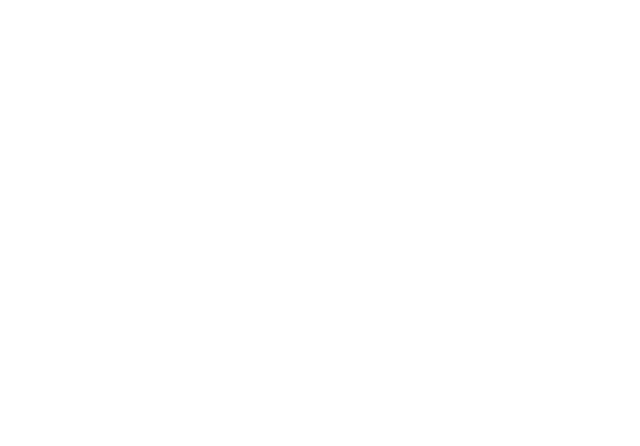
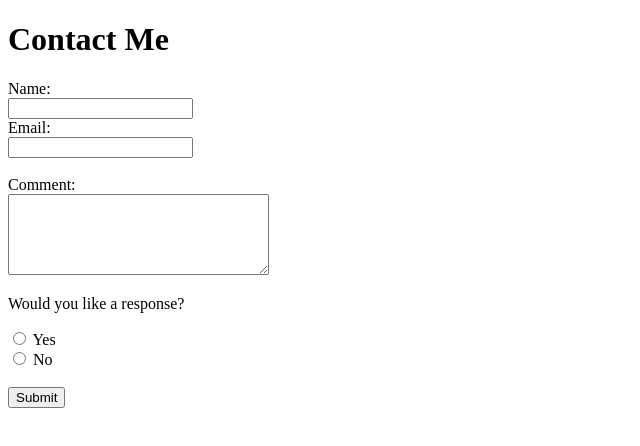
Before and after one commit to codybellemore/EXSM-3932-HTML5-Fundamentals-Project, a plain HTML site: page contact.html in a window 1280 px wide. Shown: the whole page, without its empty margins (0-640 px from the left). Drawn offline with Linux system fonts and the light colour scheme.

Commit message:
Added form elements to contact.html

```diff
--- a/contact.html
+++ b/contact.html
@@ -5,11 +5,29 @@
   <meta charset="UTF-8">
   <meta http-equiv="X-UA-Compatible" content="IE=edge">
   <meta name="viewport" content="width=device-width, initial-scale=1.0">
-  <title>Contact</title>
+  <title>Contact Me</title>
 </head>
 
 <body>
-
+  <header>
+    <h1>Contact Me</h1>
+  </header>
+  <section>
+    <form action="#" method="get">
+      <label for="name">Name:</label><br>
+      <input type="text" id="name" name="name"><br>
+      <label for="email">Email:</label><br>
+      <input type="email" id="email" pattern="[^@\s]+@[^@\s]+\.[^@\s]+" name="email"><br><br>
+      <label for="comment">Comment:</label><br>
+      <textarea id="comment" rows="5" cols="30" wrap="soft" name="comment"></textarea><br>
+      <p>Would you like a response?</p>
+      <input type="radio" id="response-yes" name="response" value="Yes">
+      <label for="response-yes">Yes</label><br>
+      <input type="radio" id="response-no" name="response" value="No">
+      <label for="response-no">No</label><br><br>
+      <input type="submit" value="Submit">
+    </form>
+  </section>
 </body>
 
 </html>
```
